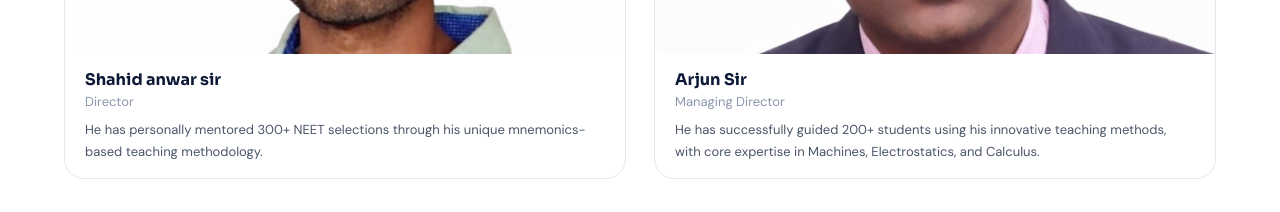
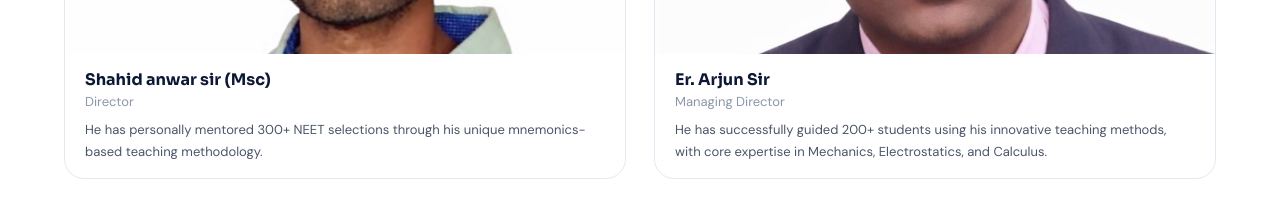
Before and after one commit to kunalArya1/usc, a Next.js app: page /about in a window 1280 px wide. Shown: the part 2650-2862 px from the top of the page. Built offline with nearby package versions, Linux system fonts and the light colour scheme.

Commit message:
ui changes

```diff
--- a/src/components/about/StatsBand.tsx
+++ b/src/components/about/StatsBand.tsx
@@ -5,7 +5,7 @@ export default function StatsBand() {
     { value: "500+", label: "Students Enrolled" },
     { value: "98%", label: "Success Rate" },
     { value: "200+", label: "Board Results" },
-    { value: "5+", label: "Expert Faculty" },
+    { value: "8+", label: "Expert Faculty" },
   ];
 
   return (
--- a/src/components/about/Team.tsx
+++ b/src/components/about/Team.tsx
@@ -5,21 +5,21 @@ import { IconLinkedIn } from "@/utils/icons";
 export default function Team() {
   const members = [
     {
-      name: "Shahid anwar sir",
+      name: "Shahid anwar sir (Msc)",
       role: "Director",
       bio: "He has personally mentored 300+ NEET selections through his unique mnemonics-based teaching methodology.",
       imgLabel:
-        "Faculty photo: Mr. Rajesh Kumar, Physics teacher, professional portrait",
-      tag: "Math Expert",
+        "Faculty photo: Shahid anwar sir (Msc), Biology teacher, professional portrait",
+      tag: "Biology Expert",
       imagePath: "/sahid.png",
     },
     {
-      name: "Arjun Sir",
+      name: "Er. Arjun Sir",
       role: "Managing Director",
-      bio: "He has successfully guided 200+ students using his innovative teaching methods, with core expertise in Machines, Electrostatics, and Calculus.",
+      bio: "He has successfully guided 200+ students using his innovative teaching methods, with core expertise in Mechanics, Electrostatics, and Calculus.",
       imgLabel:
-        "Faculty photo: Dr. Sunita Devi, Biology teacher, professional portrait",
-      tag: "Biology Expert",
+        "Faculty photo: Er. Arjun Sir,core expertise in Mechanics, Electrostatics, and Calculus.",
+      tag: "Electrostatics Expert",
       imagePath: "./arjun-sir.png",
     },
   ];
--- a/src/components/home/Hero.tsx
+++ b/src/components/home/Hero.tsx
@@ -31,7 +31,7 @@ export function Hero() {
     };
     const t1 = setTimeout(() => animate(setCount1, 500, 2000), 400);
     const t2 = setTimeout(() => animate(setCount2, 98, 1800), 600);
-    const t3 = setTimeout(() => animate(setCount3, 8, 1200), 800);
+    const t3 = setTimeout(() => animate(setCount3, 5, 1200), 800);
     return () => {
       clearTimeout(t1);
       clearTimeout(t2);
```
